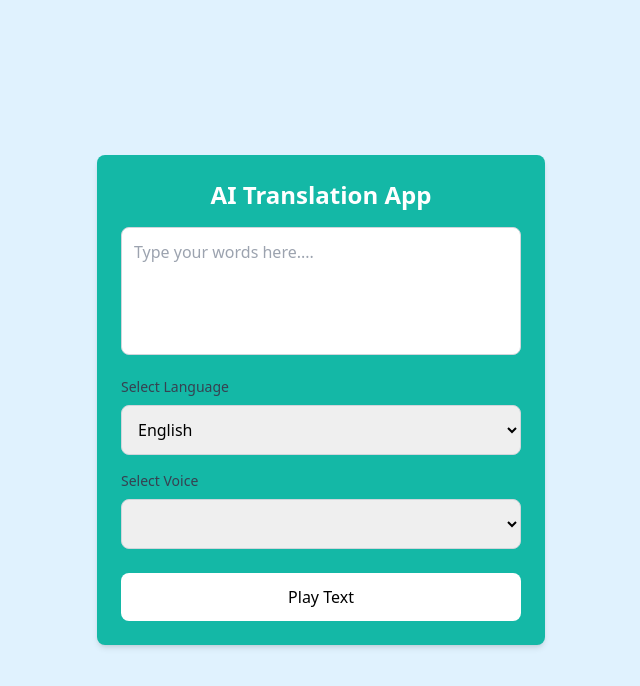
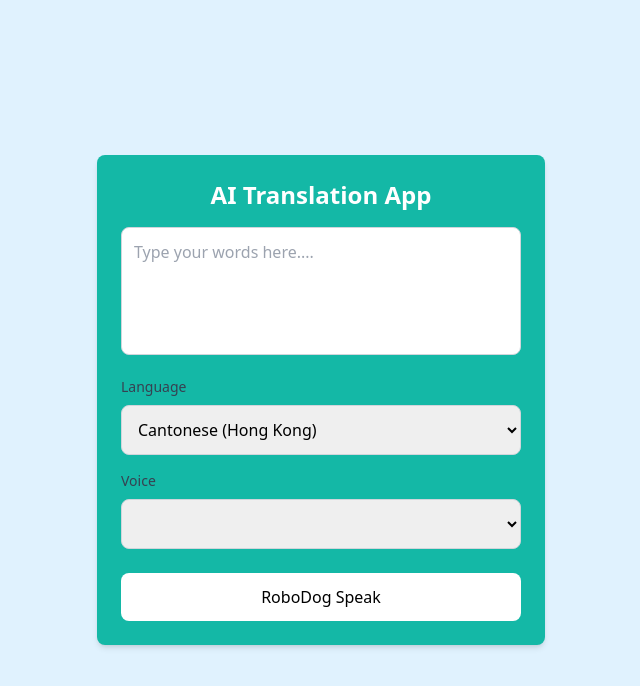
Before and after one commit to harvir619/tts-translate, a website: page public/index.html in a window 1280 px wide. Shown: the whole page, without its empty margins (319-959 px from the left). Drawn offline with nearby package versions, Linux system fonts and the light colour scheme.

Commit message:
completed

```diff
--- a/public/index.html
+++ b/public/index.html
@@ -22,14 +22,14 @@
 
     <!-- Language Selection -->
     <div class="mt-4">
-      <label for="languageSelect" class="block text-sm font-medium text-gray-700 mb-2">Select Language</label>
+      <label for="languageSelect" class="block text-sm font-medium text-gray-700 mb-2">Language</label>
       <select id="languageSelect"
         class="w-full p-3 border border-gray-300 rounded-lg focus:outline-none focus:ring-2 focus:ring-blue-500"></select>
     </div>
 
     <!-- Voice Selection -->
     <div class="mt-4">
-      <label for="voiceSelect" class="block text-sm font-medium text-gray-700 mb-2">Select Voice</label>
+      <label for="voiceSelect" class="block text-sm font-medium text-gray-700 mb-2">Voice</label>
       <select id="voiceSelect"
         class="w-full p-3 border border-gray-300 rounded-lg focus:outline-none focus:ring-2 focus:ring-blue-500">
         <option value="default">Default Voice</option>
@@ -42,7 +42,7 @@
     <button
       class="mt-6 w-full bg-white hover:bg-emerald-600 text-black font-medium py-3 rounded-lg focus:outline-none focus:ring-2 focus:ring-blue-500"
       id="playButton">
-      Play Text
+      RoboDog Speak
     </button>
   </div>
 
--- a/public/script.js
+++ b/public/script.js
@@ -10,6 +10,17 @@ const languages = [
   { code: 'fr', name: 'French' },
   { code: 'de', name: 'German' },
   { code: 'it', name: 'Italian' },
+  { code: 'ko', name: 'Korean' },
+  { code: 'ja', name: 'Japanese' },
+  { code: 'ko', name: 'Korean' },
+  { code: 'pt', name: 'Portuguese' },
+  { code: 'ru', name: 'Russian' },
+  { code: 'ar', name: 'Arabic' },
+  { code: 'hi', name: 'Hindi' },
+  { code: 'nl', name: 'Dutch' },
+  { code: 'zh-HK', name: 'Cantonese (Hong Kong)' },
+  { code: 'zh-CN', name: 'Chinese (Simplified)' },
+  { code: 'zh-TW', name: 'Chinese (Traditional)' },
 ];
 
 // Populate language select box
@@ -17,6 +28,10 @@ languages.forEach(({ code, name }) => {
   const option = document.createElement('option');
   option.value = code;
   option.textContent = name;
+  // Set the default selected option to Chinese (Simplified)
+  if (code === 'zh-HK') {
+    option.selected = true;
+  }
   languageSelect.appendChild(option);
 });
 
@@ -25,10 +40,11 @@ let voices = [];
 function loadVoices() {
   voices = speechSynthesis.getVoices();
   voiceSelect.innerHTML = voices
-    .map(
-      (voice, index) =>
-        `<option value="${index}">${voice.name} (${voice.lang})</option>`
-    )
+    .map((voice, index) => {
+      // Check if the voice is Chinese (Simplified) and set it as selected
+      const isSelected = voice.lang === 'zh-HK' ? 'selected' : '';
+      return `<option value="${index}" ${isSelected}>${voice.name} (${voice.lang})</option>`;
+    })
     .join('');
 }
 
```
